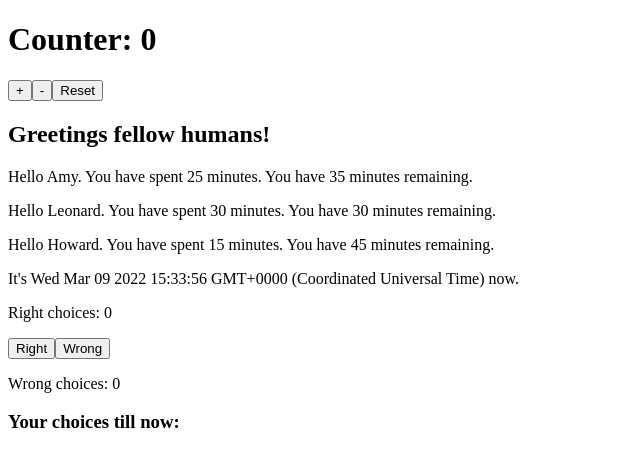
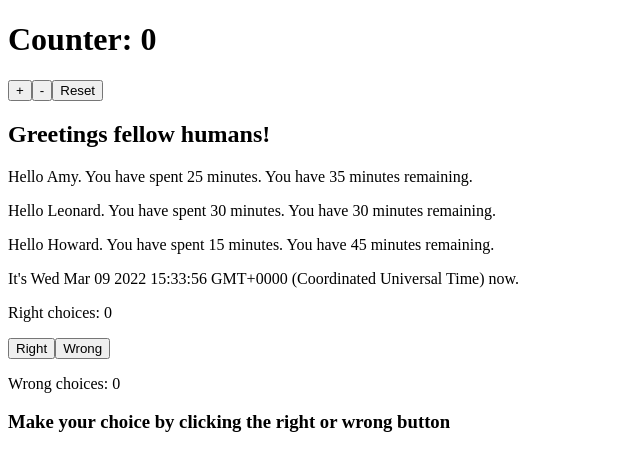
Before and after one commit to drtghosh/fullStackOpen, a React (Create React App) app in the folder part1_practice/: page / in a window 1280 px wide. Shown: the top 470 px of the page, without its empty margins (0-640 px from the left). Built offline with nearby package versions, Linux system fonts and the light colour scheme.

Commit message:
Part 1d practice update till conditional rendering

```diff
--- a/part1_practice/src/App.js
+++ b/part1_practice/src/App.js
@@ -20,6 +20,14 @@ const Counter = ({ counter }) => <h1>Counter: {counter}</h1>;
 
 const Button = ({ onClick, show }) => {
   return <button onClick={onClick}>{show}</button>;
+};
+
+const Choices = ({ all }) => {
+  if (all.length === 0) {
+    return <h3>Make your choice by clicking the right or wrong button</h3>;
+  } else {
+    return <h3>Your choices till now: {all.join(" ")}</h3>;
+  }
 };
 
 const App = () => {
@@ -58,7 +66,7 @@ const App = () => {
       <Button onClick={handleRight} show="Right" />
       <Button onClick={handleWrong} show="Wrong" />
       <p>Wrong choices: {wrong}</p>
-      <h3>Your choices till now: {all.join(" ")}</h3>
+      <Choices all={all} />
     </>
   );
 };
```
